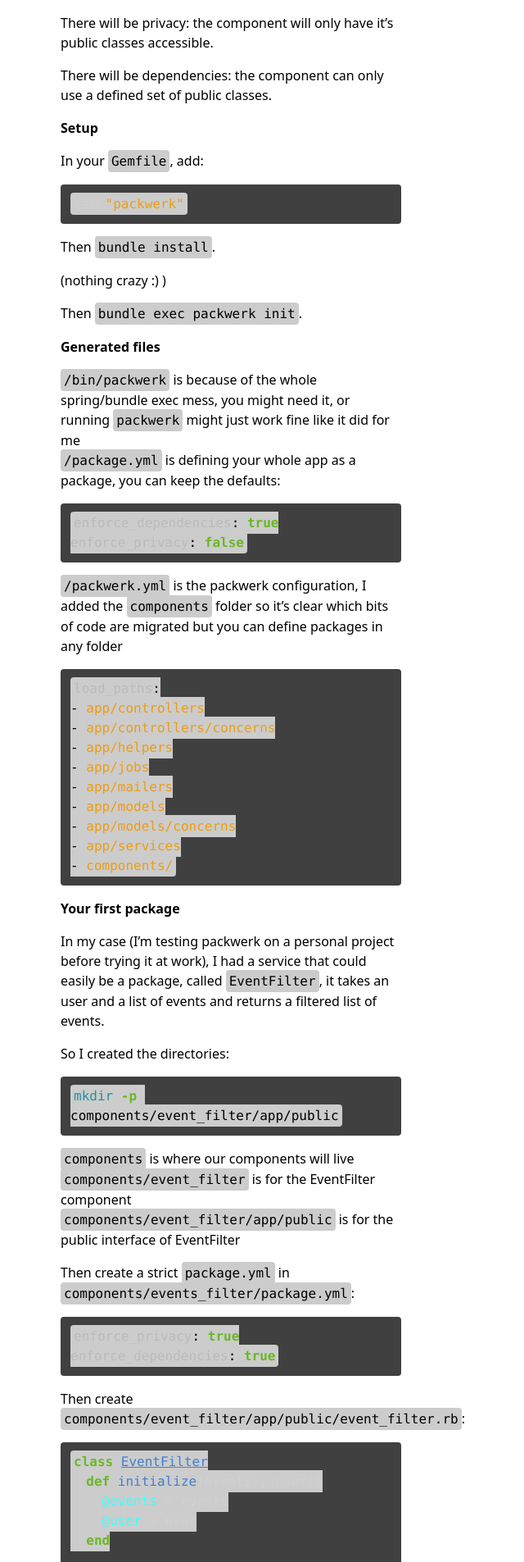
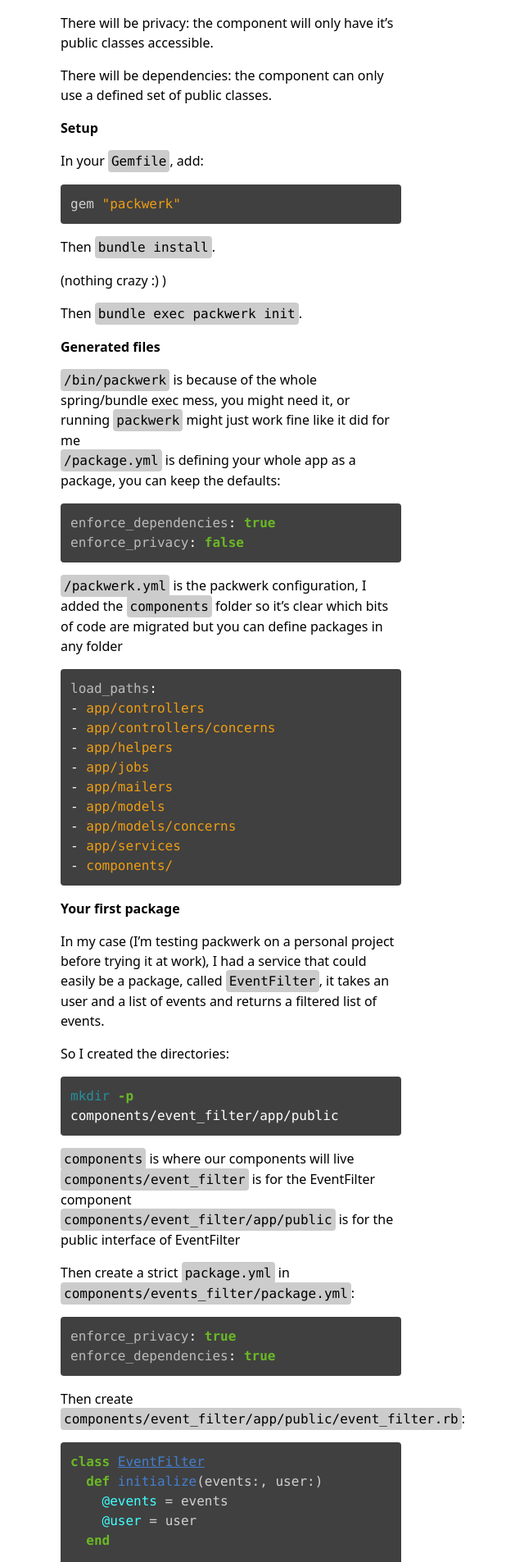
Before and after one commit to dorianmariefr/dorianmarie.fr-old, a Jekyll site: the page built from packwerk.md, in a window 1280 px wide. Shown: the part 900-2805 px from the top of the page at 82% size, without its empty margins (358-998 px from the left). Built offline with Jekyll 4.4.1, drawn with Linux system fonts in a browser that asks for light colours; our own code applies the rules of GitHub Pages for plain Markdown files.

Commit message:
code styling

```diff
--- a/assets/css/styles.scss
+++ b/assets/css/styles.scss
@@ -29,6 +29,8 @@ pre, code {
 }
 
 pre {
+  background-color: #404040;
+  color: white;
   margin-bottom: 1rem;
   padding: 0.75rem;
 }
@@ -39,5 +41,6 @@ code {
 }
 
 pre code {
-  background-color: none;
+  padding: 0;
+  background: none;
 }
```
